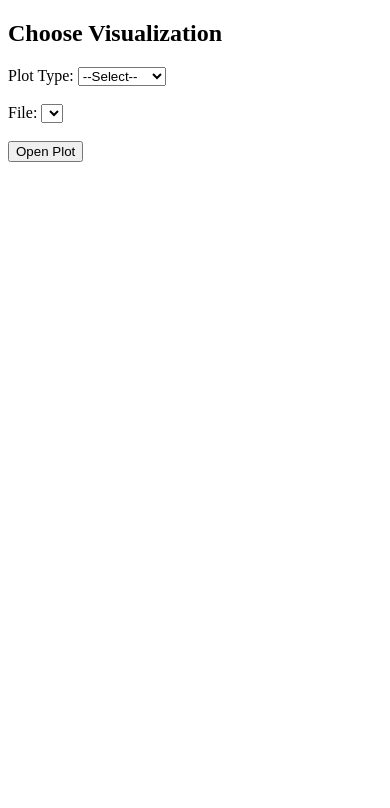
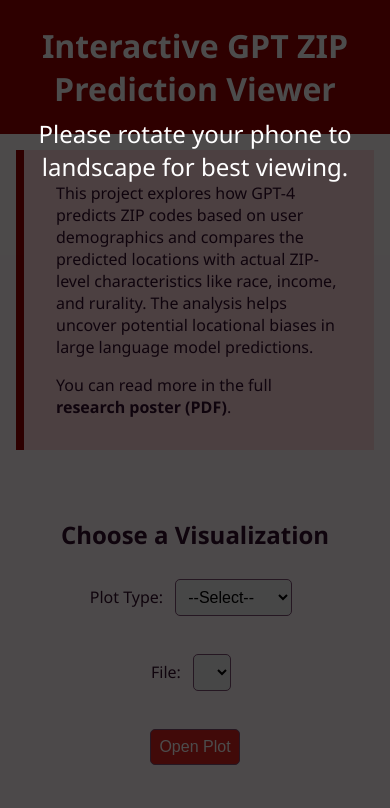
Before and after one commit to MaryGaney/LLMGeoBias, a plain HTML site: page index.html in a window 390 px wide. Drawn offline with Linux system fonts and the light colour scheme.

Commit message:
update index

```diff
--- a/index.html
+++ b/index.html
@@ -1,20 +1,110 @@
 <!DOCTYPE html>
-<html>
+<html lang="en">
 <head>
-  <title>Bias Visualization</title>
+  <meta name="viewport" content="width=device-width, initial-scale=1.0">
+  <title>Interactive ZIP-Map Viewer</title>
+  <style>
+    body {
+      font-family: "Segoe UI", Tahoma, Geneva, Verdana, sans-serif;
+      margin: 0;
+      padding: 0;
+      background-color: #FFF7F8;
+      color: #330D2B;
+    }
+
+    header {
+      background-color: #990000;
+      color: white;
+      padding: 1.5rem;
+      text-align: center;
+    }
+
+    header h1 {
+      margin: 0;
+      font-size: 2rem;
+    }
+
+    .intro {
+      padding: 1rem 2rem;
+      background-color: #FFD6DB;
+      border-left: 8px solid #990000;
+      margin: 1rem;
+    }
+
+    .intro a {
+      color: #330D2B;
+      font-weight: bold;
+      text-decoration: none;
+    }
+
+    .intro a:hover {
+      text-decoration: underline;
+    }
+
+    .selector-container {
+      padding: 2rem;
+      text-align: center;
+    }
+
+    select, button {
+      font-size: 1rem;
+      padding: 0.5rem;
+      margin: 0.5rem;
+      border-radius: 5px;
+      border: 1px solid #7D4C73;
+    }
+
+    button {
+      background-color: #DC231E;
+      color: white;
+      cursor: pointer;
+    }
+
+    button:hover {
+      background-color: #B11C00;
+    }
+
+    #orientation-alert {
+      display: none;
+      position: fixed;
+      top: 0; left: 0;
+      width: 100%; height: 100%;
+      background: rgba(0, 0, 0, 0.7);
+      color: white;
+      font-size: 1.5em;
+      text-align: center;
+      padding-top: 30%;
+      z-index: 1000;
+    }
+  </style>
+
   <script>
     function updateFileOptions() {
       const plotType = document.getElementById("plotType").value;
       const fileDropdown = document.getElementById("fileChoice");
 
-      const scatterOptions = ["full_scatter.html", "no_gender_scatter.html", "no_race_scatter.html"];
-      const choroplethOptions = ["full_choropleth.html", "no_gender_choropleth.html", "no_race_choropleth.html"];
+      const scatterOptions = [
+        "full_scatter.html",
+        "no_gender_scatter.html",
+        "no_ethnicity_scatter.html",
+        "no_doctor_or_er_scatter.html",
+        "no_education_scatter.html",
+        "no_employment_scatter.html"
+      ];
+      const choroplethOptions = [
+        "full_choro.html",
+        "no_gender_choro.html",
+        "no_ethnicity_choro.html",
+        "no_doctor_or_er_choro.html",
+        "no_education_choro.html",
+        "no_employment_choro.html"
+      ];
 
       let options = [];
       if (plotType === "Scatter") options = scatterOptions;
       else if (plotType === "Choropleth") options = choroplethOptions;
 
-      fileDropdown.innerHTML = ""; // Clear old options
+      fileDropdown.innerHTML = "";
       options.forEach(function(file) {
         const option = document.createElement("option");
         option.value = file;
@@ -29,10 +119,42 @@
         window.open(selectedFile, "_blank");
       }
     }
+
+    function checkOrientation() {
+      const alert = document.getElementById('orientation-alert');
+      if (window.innerWidth < 600 && window.innerHeight > window.innerWidth) {
+        alert.style.display = 'block';
+      } else {
+        alert.style.display = 'none';
+      }
+    }
+
+    window.addEventListener('load', checkOrientation);
+    window.addEventListener('resize', checkOrientation);
   </script>
 </head>
+
 <body>
-  <h2>Choose Visualization</h2>
+  <div id="orientation-alert">
+    Please rotate your phone to landscape for best viewing.
+  </div>
+
+  <header>
+    <h1>Interactive GPT ZIP Prediction Viewer</h1>
+  </header>
+
+  <div class="intro">
+    <p>
+      This project explores how GPT-4 predicts ZIP codes based on user demographics and compares the predicted locations with actual ZIP-level characteristics like race, income, and rurality.
+      The analysis helps uncover potential locational biases in large language model predictions.
+    </p>
+    <p>
+      You can read more in the full <a href="research_poster.pdf" target="_blank">research poster (PDF)</a>.
+    </p>
+  </div>
+
+  <div class="selector-container">
+    <h2>Choose a Visualization</h2>
 
     <label for="plotType">Plot Type:</label>
     <select id="plotType" onchange="updateFileOptions()">
@@ -49,5 +171,6 @@
     <br><br>
 
     <button onclick="openFile()">Open Plot</button>
+  </div>
 </body>
 </html>
```
Lines whose indentation alone changed are shown as unchanged.
